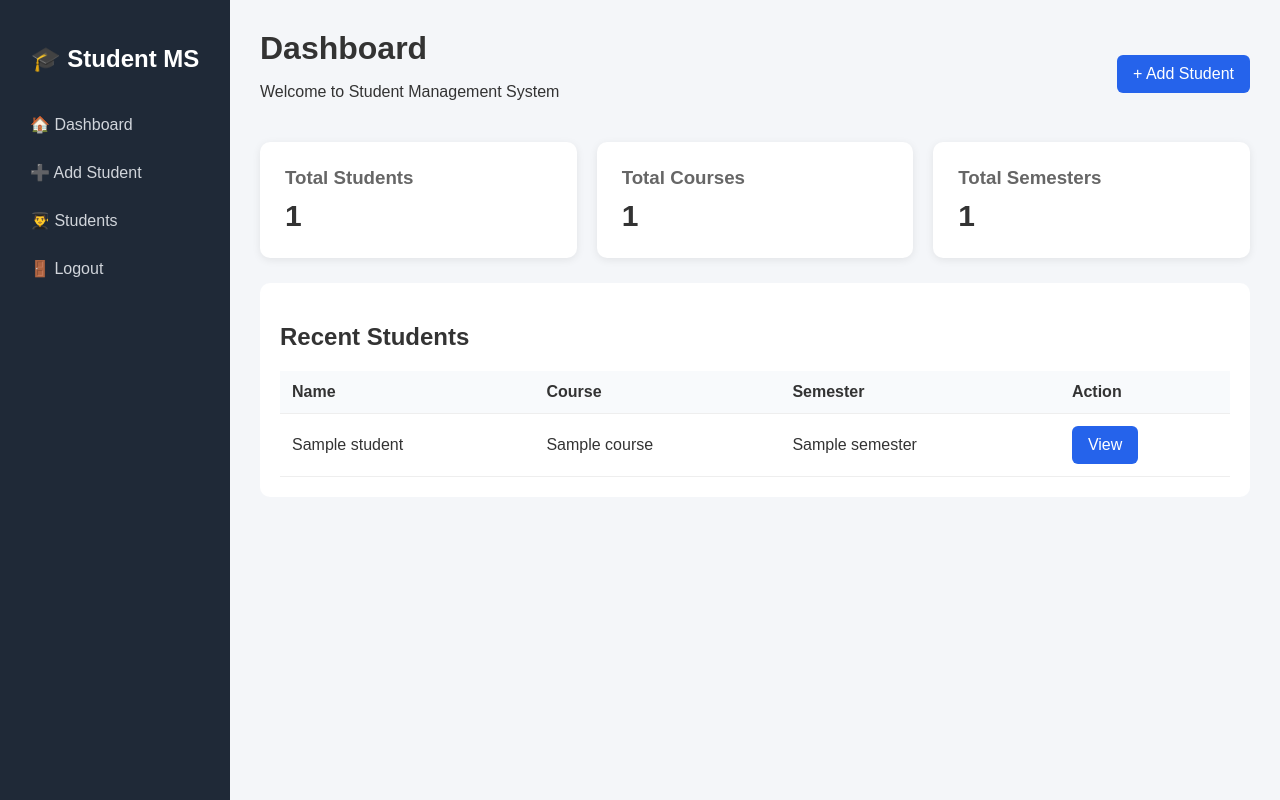
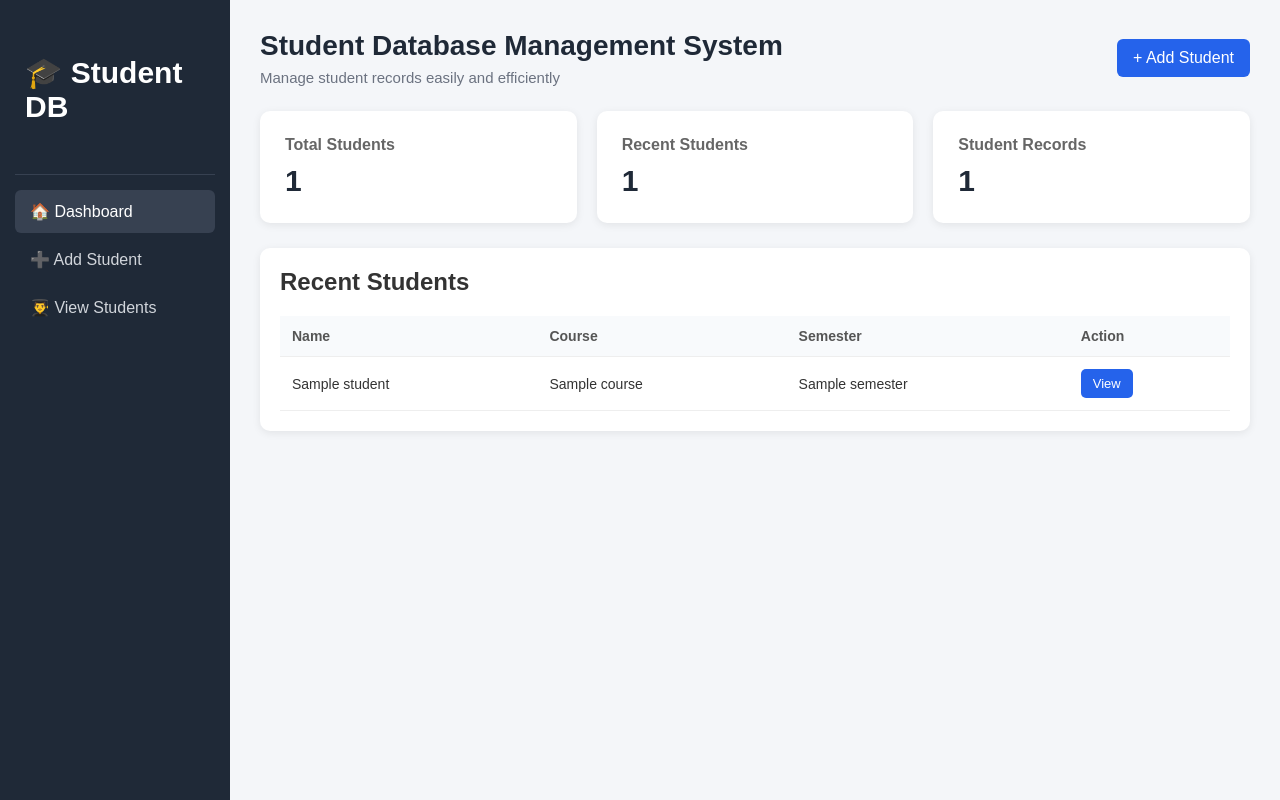
Before and after one commit to Khunzaj/student-database-management-system, a Django app: template students/templates/students/home.html in a window 1280 px wide. Run offline with Django 5.2, Linux system fonts and the light colour scheme; the template is opened without the code that fills it: most values are stand-ins (such as "Sample title", 1, 10 or a date in 2020).

Commit message:
Update student database management system

```diff
--- a/students/static/students/style.css
+++ b/students/static/students/style.css
@@ -21,11 +24,18 @@ body {
     padding: 25px 15px;
 }
 
-.sidebar h2 {
+.sidebar-logo {
+    display: flex;
+    align-items: center;
+    gap: 10px;
+    padding: 5px 10px 25px;
+    margin-bottom: 15px;
+    border-bottom: 1px solid #374151;
+    font-size: 20px;
+    font-weight: bold;
     color: white;
-    text-align: center;
-    margin-bottom: 30px;
 }
+
 
 .sidebar a {
     display: block;
@@ -41,24 +52,74 @@ body {
     color: white;
 }
 
-/* Main content */
+.sidebar a.active {
+    background: #374151;
+    color: white;
+}
+
+
+/* =========================
+   MAIN CONTENT
+========================= */
 
 .main {
     margin-left: 230px;
     padding: 30px;
 }
 
+
+/* =========================
+   HEADER
+========================= */
+
 .header {
     display: flex;
     justify-content: space-between;
     align-items: center;
+    margin-bottom: 25px;
 }
 
 .header h1 {
     margin: 0;
+    font-size: 28px;
+    color: #1f2937;
 }
 
-/* Cards */
+.header p {
+    margin: 7px 0 0;
+    color: #6b7280;
+    font-size: 15px;
+}
+
+
+/* =========================
+   BUTTONS
+========================= */
+
+.btn {
+    display: inline-block;
+    padding: 10px 16px;
+    border-radius: 6px;
+    text-decoration: none;
+    border: none;
+    cursor: pointer;
+    background: #2563eb;
+    color: white;
+    transition: 0.2s;
+}
+
+.btn:hover {
+    background: #1d4ed8;
+}
+
+.add-btn {
+    white-space: nowrap;
+}
+
+
+/* =========================
+   DASHBOARD CARDS
+========================= */
 
 .cards {
     display: grid;
@@ -71,38 +132,26 @@ body {
     background: white;
     padding: 25px;
     border-radius: 10px;
-    box-shadow: 0 2px 8px rgba(0,0,0,0.08);
+    box-shadow: 0 2px 8px rgba(0, 0, 0, 0.08);
 }
 
 .card h3 {
     margin: 0;
     color: #666;
+    font-size: 16px;
 }
 
 .card .number {
     font-size: 30px;
     font-weight: bold;
     margin-top: 10px;
+    color: #1f2937;
 }
 
-/* Buttons */
 
-.btn {
-    display: inline-block;
-    padding: 10px 16px;
-    border-radius: 6px;
-    text-decoration: none;
-    border: none;
-    cursor: pointer;
-    background: #2563eb;
-    color: white;
-}
-
-.btn:hover {
-    background: #1d4ed8;
-}
-
-/* Table */
+/* =========================
+   TABLE CONTAINER
+========================= */
 
 .table-container {
     background: white;
@@ -110,7 +159,35 @@ body {
     margin-top: 25px;
     border-radius: 10px;
     overflow-x: auto;
+    box-shadow: 0 2px 8px rgba(0, 0, 0, 0.08);
 }
+
+.table-header {
+    display: flex;
+    justify-content: space-between;
+    align-items: center;
+    margin-bottom: 20px;
+}
+
+.table-header h2 {
+    margin: 0;
+}
+
+.view-all {
+    color: #2563eb;
+    text-decoration: none;
+    font-size: 14px;
+    font-weight: bold;
+}
+
+.view-all:hover {
+    text-decoration: underline;
+}
+
+
+/* =========================
+   TABLE
+========================= */
 
 table {
     width: 100%;
@@ -126,12 +203,45 @@ td {
 
 th {
     background: #f8fafc;
+    color: #555;
+    font-size: 14px;
 }
 
-/* Search */
+td {
+    font-size: 14px;
+}
+
+tr:hover {
+    background: #f9fafb;
+}
+
+
+/* =========================
+   VIEW BUTTON
+========================= */
+
+.view-btn {
+    display: inline-block;
+    padding: 7px 12px;
+    background: #2563eb;
+    color: white;
+    text-decoration: none;
+    border-radius: 5px;
+    font-size: 13px;
+}
+
+.view-btn:hover {
+    background: #1d4ed8;
+}
+
+
+/* =========================
+   SEARCH
+========================= */
 
 .search-box {
     margin-top: 20px;
+    margin-bottom: 20px;
 }
 
 .search-box input {
@@ -168,135 +367,49 @@ th {
         position: relative;
         width: 100%;
         height: auto;
+        padding: 15px;
+    }
+
+    .sidebar-logo {
+        justify-content: center;
+    }
+
+    .sidebar a {
+        text-align: center;
     }
 
     .main {
         margin-left: 0;
+        padding: 20px;
+    }
+
+    .header {
+        flex-direction: column;
+        align-items: flex-start;
+        gap: 15px;
     }
 
     .cards {
         grid-template-columns: 1fr;
     }
+
+    .search-box input {
+        width: 100%;
+        margin-bottom: 10px;
+    }
+
+    .table-container {
+        overflow-x: auto;
+    }
 }
-/* Login Page */
-
-.login-page {
-    min-height: 100vh;
-    display: flex;
-    justify-content: center;
-    align-items: center;
-    background: #f4f6f9;
+.sidebar-logo {
+    color: #ffffff !important;
 }
 
-
-.login-card {
-    width: 400px;
-    background: white;
-    padding: 40px;
-    border-radius: 12px;
-    box-shadow: 0 5px 20px rgba(0,0,0,0.1);
+.sidebar-logo span {
+    color: #ffffff !important;
 }
 
-
-.login-header {
-    text-align: center;
-    margin-bottom: 30px;
+.sidebar-logo .icon {
+    color: #ffffff !important;
 }
-
-
-.login-icon {
-    font-size: 50px;
-    margin-bottom: 10px;
-}
-
-
-.login-header h1 {
-    margin: 0;
-    font-size: 24px;
-}
-
-
-.login-header p {
-    color: #777;
-    margin-top: 8px;
-}
-
-
-.input-group {
-    margin-bottom: 20px;
-}
-
-
-.input-group label {
-    display: block;
-    margin-bottom: 7px;
-    font-weight: bold;
-}
-
-
-.input-group input {
-    width: 100%;
-    padding: 12px;
-    border: 1px solid #ccc;
-    border-radius: 6px;
-    font-size: 14px;
-}
-
-
-.input-group input:focus {
-    outline: none;
-    border-color: #2563eb;
-}
-
-
-.password-box {
-    display: flex;
-}
-
-
-.password-box input {
-    border-radius: 6px 0 0 6px;
-}
-
-
-.password-box button {
-    border: 1px solid #ccc;
-    background: white;
-    border-radius: 0 6px 6px 0;
-    cursor: pointer;
-}
-
-
-.login-btn {
-    width: 100%;
-    padding: 12px;
-    background: #2563eb;
-    color: white;
-    border: none;
-    border-radius: 6px;
-    font-size: 16px;
-    cursor: pointer;
-}
-
-
-.login-btn:hover {
-    background: #1d4ed8;
-}
-
-
-.error-message {
-    background: #fee2e2;
-    color: #b91c1c;
-    padding: 10px;
-    border-radius: 6px;
-    margin-bottom: 20px;
-    font-size: 14px;
-}
-
-
-.login-footer {
-    text-align: center;
-    margin-top: 25px;
-    color: #888;
-    font-size: 13px;
-}
--- a/students/templates/students/add_student.html
+++ b/students/templates/students/add_student.html
@@ -18,7 +18,7 @@
 
 <div class="sidebar">
 
-    <h2>🎓 Student MS</h2>
+    <h2>🎓 Student DB</h2>
 
     <a href="{% url 'home' %}">🏠 Dashboard</a>
 
@@ -26,7 +26,6 @@
 
     <a href="{% url 'student_list' %}">👨‍🎓 Students</a>
 
-    <a href="{% url 'logout' %}">🚪 Logout</a>
 
 </div>
 
--- a/students/templates/students/edit_student.html
+++ b/students/templates/students/edit_student.html
@@ -14,12 +14,12 @@
 
 <div class="sidebar">
 
-    <h2>🎓 Student MS</h2>
+    <h2>🎓 Student DB</h2>
 
     <a href="{% url 'home' %}">🏠 Dashboard</a>
     <a href="{% url 'add_student' %}">➕ Add Student</a>
     <a href="{% url 'student_list' %}">👨‍🎓 Students</a>
-    <a href="{% url 'logout' %}">🚪 Logout</a>
+
 
 </div>
 
--- a/students/templates/students/home.html
+++ b/students/templates/students/home.html
@@ -1,49 +1,65 @@
 {% load static %}
 
 <!DOCTYPE html>
-<html>
+<html lang="en">
+
 <head>
-    <title>Student Management System</title>
+    <meta charset="UTF-8">
+    <meta name="viewport" content="width=device-width, initial-scale=1.0">
+
+    <title>Student Database Management System</title>
+
     <link rel="stylesheet" href="{% static 'students/style.css' %}">
 </head>
 
 <body>
 
+    <!-- Sidebar -->
     <div class="sidebar">
 
-    <h2>🎓 Student MS</h2>
+        <div class="sidebar-logo">
+            <h2>🎓 Student DB</h2>
+        </div>
 
-    <a href="{% url 'home' %}">🏠 Dashboard</a>
+        <a href="{% url 'home' %}" class="active">
+            🏠 Dashboard
+        </a>
 
-    <a href="{% url 'add_student' %}">➕ Add Student</a>
+        <a href="{% url 'add_student' %}">
+            ➕ Add Student
+        </a>
 
-    <a href="{% url 'student_list' %}">👨‍🎓 Students</a>
-
-    <a href="{% url 'logout' %}">🚪 Logout</a>
+        <a href="{% url 'student_list' %}">
+            👨‍🎓 View Students
+        </a>
 
     </div>
 
 
+    <!-- Main Content -->
     <div class="main">
 
+        <!-- Header -->
         <div class="header">
 
             <div>
-            <h1>Dashboard</h1>
-            <p>Welcome to Student Management System</p>
+                <h1>Student Database Management System</h1>
+                <p>Manage student records easily and efficiently</p>
             </div>
 
-        <a href="{% url 'add_student' %}" class="btn">
+            <a href="{% url 'add_student' %}" class="btn add-btn">
                 + Add Student
             </a>
 
         </div>
 
 
+        <!-- Dashboard Cards -->
         <div class="cards">
 
             <div class="card">
                 <h3>Total Students</h3>
+
                 <div class="number">
                     {{ total_students }}
                 </div>
@@ -51,37 +67,49 @@
 
 
             <div class="card">
-            <h3>Total Courses</h3>
+                <h3>Recent Students</h3>
+
                 <div class="number">
-                {{ total_courses }}
+                    {{ recent_students|length }}
                 </div>
             </div>
 
 
             <div class="card">
-            <h3>Total Semesters</h3>
+                <h3>Student Records</h3>
+
                 <div class="number">
-                {{ total_semesters }}
+                    {{ total_students }}
                 </div>
             </div>
 
         </div>
 
 
+        <!-- Recent Students -->
         <div class="table-container">
 
+            <div class="table-header">
+
                 <h2>Recent Students</h2>
+
+            </div>
+
 
             {% if recent_students %}
 
             <table>
 
+                <thead>
                     <tr>
                         <th>Name</th>
                         <th>Course</th>
                         <th>Semester</th>
                         <th>Action</th>
                     </tr>
+                </thead>
+
+                <tbody>
 
                     {% for student in recent_students %}
 
@@ -101,7 +129,7 @@
 
                         <td>
                             <a href="{% url 'student_detail' student.id %}"
-                   class="btn">
+                               class="view-btn">
                                 View
                             </a>
                         </td>
@@ -110,11 +138,21 @@
 
                     {% endfor %}
 
+                </tbody>
+
             </table>
 
             {% else %}
 
+            <div class="no-data">
+
                 <p>No students added yet.</p>
+
+                <a href="{% url 'add_student' %}" class="btn">
+                    Add Your First Student
+                </a>
+
+            </div>
 
             {% endif %}
 
@@ -123,4 +161,5 @@
     </div>
 
 </body>
+
 </html>
--- a/students/templates/students/student_detail.html
+++ b/students/templates/students/student_detail.html
@@ -16,7 +16,7 @@
 
 <div class="sidebar">
 
-    <h2>🎓 Student MS</h2>
+    <h2>🎓 Student DB</h2>
 
     <a href="{% url 'home' %}">🏠 Dashboard</a>
 
@@ -24,7 +24,7 @@
 
     <a href="{% url 'student_list' %}">👨‍🎓 Students</a>
 
-    <a href="{% url 'logout' %}">🚪 Logout</a>
+
 
 </div>
 
--- a/students/templates/students/student_list.html
+++ b/students/templates/students/student_list.html
@@ -15,7 +15,7 @@
 
     <div class="sidebar">
 
-        <h2>🎓 Student MS</h2>
+        <h2>🎓 Student DB</h2>
 
         <a href="{% url 'home' %}">🏠 Dashboard</a>
 
@@ -23,7 +23,6 @@
 
         <a href="{% url 'student_list' %}">👨‍🎓 Students</a>
 
-        <a href="{% url 'logout' %}">🚪 Logout</a>
 
     </div>
 
--- a/students/urls.py
+++ b/students/urls.py
@@ -5,9 +5,7 @@ urlpatterns = [
     path('', views.home, name='home'),
     path('add/', views.add_student, name='add_student'),
     path('list/', views.student_list, name='student_list'),
-    path('details/<int:id>/', views.student_detail, name='student_detail'),
+    path('student/<int:id>/', views.student_detail, name='student_detail'),
     path('edit/<int:id>/', views.edit_student, name='edit_student'),
     path('delete/<int:id>/', views.delete_student, name='delete_student'),
-    path('login/', views.user_login, name='login'),
-    path('logout/', views.user_logout, name='logout'),
 ]
```
Also changed, not shown: other parts of students/static/students/style.css (+99 -6 lines), students/templates/students/login.html (deleted, +0 -137 lines), students/views.py (+6 -47 lines). Lines whose indentation alone changed are shown as unchanged.
